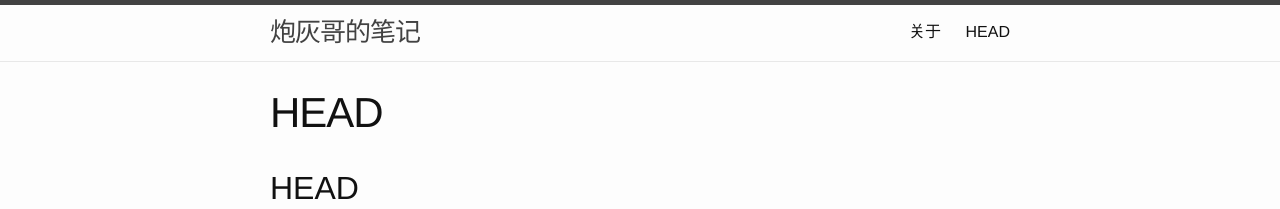
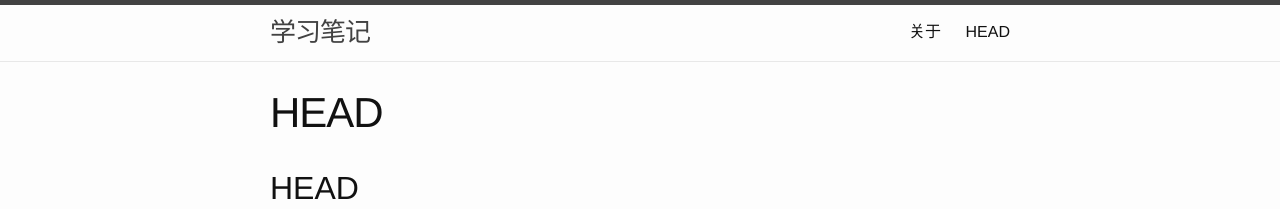
Before and after one commit to axboy/axboy.github.io, a Jekyll site: the page built from History.markdown, in a window 1280 px wide and 900 px high. Shown: the top 209 px of the window. Built offline with Jekyll 4.4.1, drawn with Linux system fonts in a browser that asks for light colours; our own code applies the rules of GitHub Pages for plain Markdown files.

Commit message:
update title

```diff
--- a/_config.yml
+++ b/_config.yml
@@ -1,5 +1,5 @@
-title: 炮灰哥的笔记
-author: 炮灰啊
+title: 学习笔记
+author: 潭口老表
 email: zcw1994@live.com
 description: > # this means to ignore newlines until "baseurl:"  # 苟国家生死以,岂因福祸趋之。
   看的博客永远是别人的，万一删了怎么办？握在自己手里才靠谱。
```
